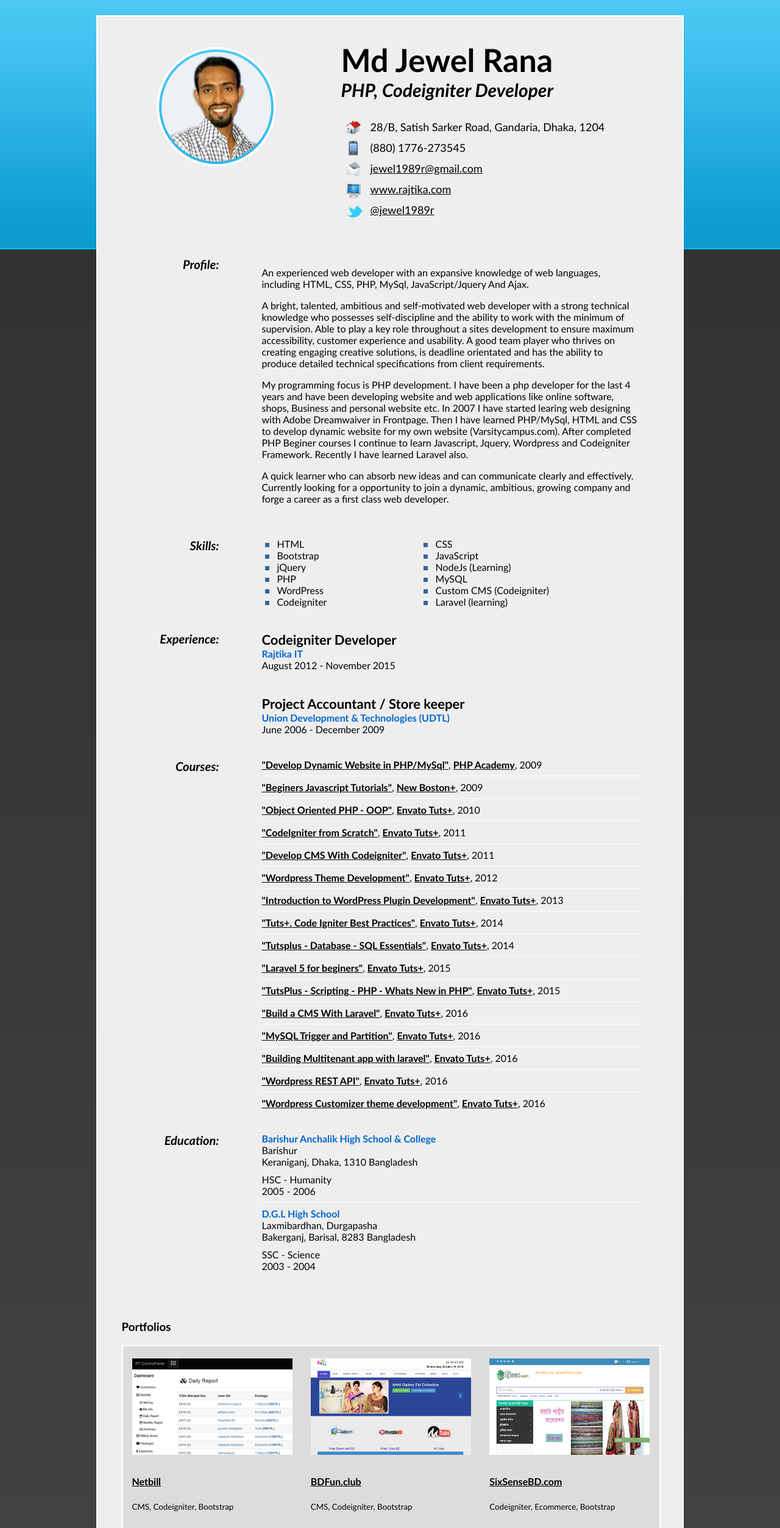
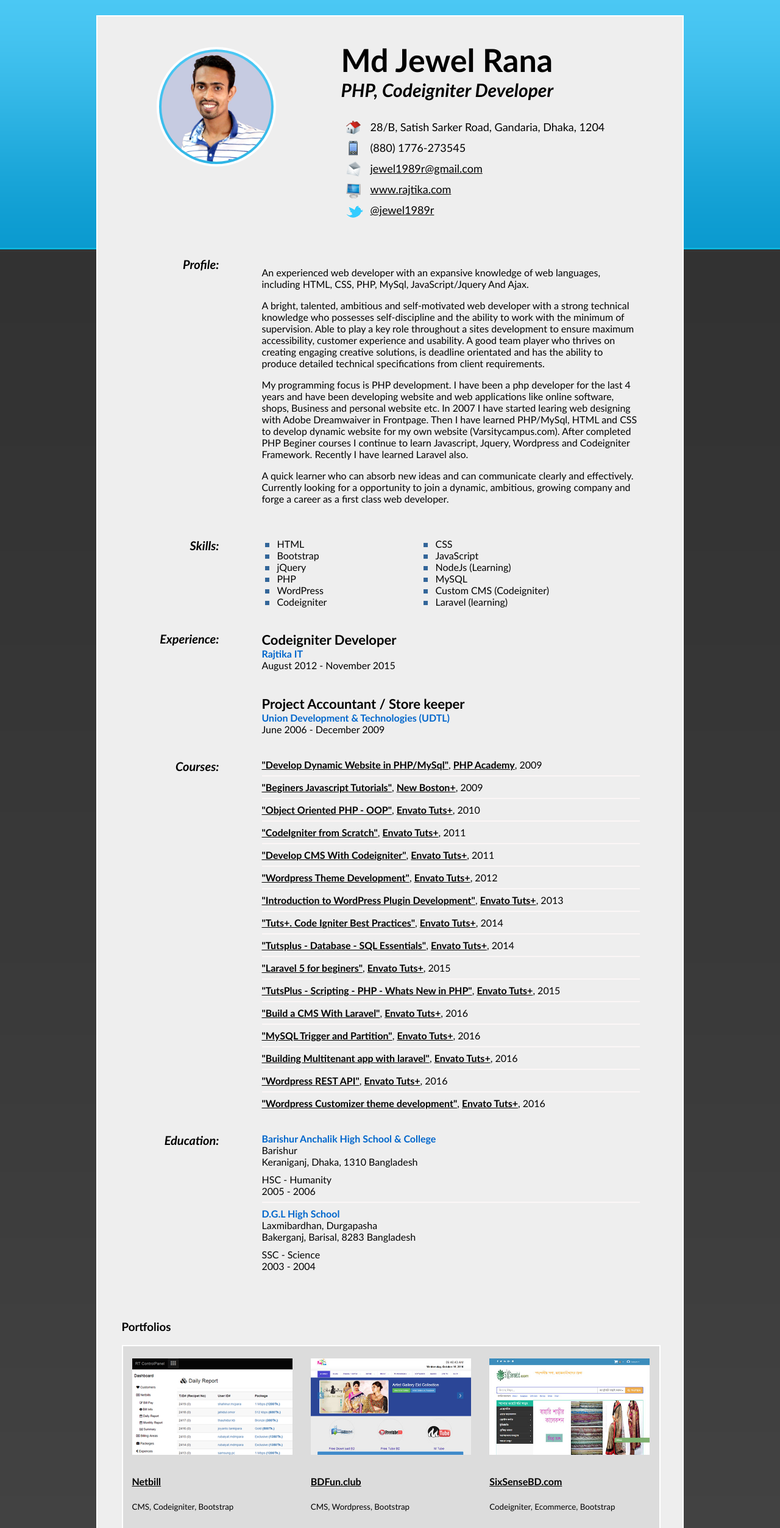
Before and after one commit to jewel1989r/jewel1989r.github.io, a plain HTML site: page index.html in a window 1280 px wide. Shown: the top 2505 px of the page at 61% size. Drawn offline with Linux system fonts and the light colour scheme.

Commit message:
portfolio update

```diff
--- a/index.html
+++ b/index.html
@@ -35,7 +35,7 @@
 
 <!-- Begin Profile Image Section -->
 <div class="header_1">
-<img src="images/md-jewel-rana.jpg" itemprop="image" width="250" height="250" alt="Jewel Rana" />
+<img src="images/upwork-elance-branded-me2.jpg" itemprop="image" width="250" height="250" alt="Jewel Rana" />
 </div>
 <!-- End Profile Image Section -->
 
@@ -348,7 +348,7 @@ Lorem ipsum dolor sit amet, consectetuer adipiscing elit. Aenean commodo ligula
                         </div>
                         <div class="desc">
                             <h4><a href="http://BDFun.club" target="ext">BDFun.club</a></h4>
-                            <small>CMS, Codeigniter, Bootstrap</small>
+                            <small>CMS, Wordpress, Bootstrap</small>
                         </div>
                         <!-- Modal -->
                         <div class="modal fade" id="modal-12" tabindex="-1" role="dialog" aria-labelledby="myModalLabel">
```
